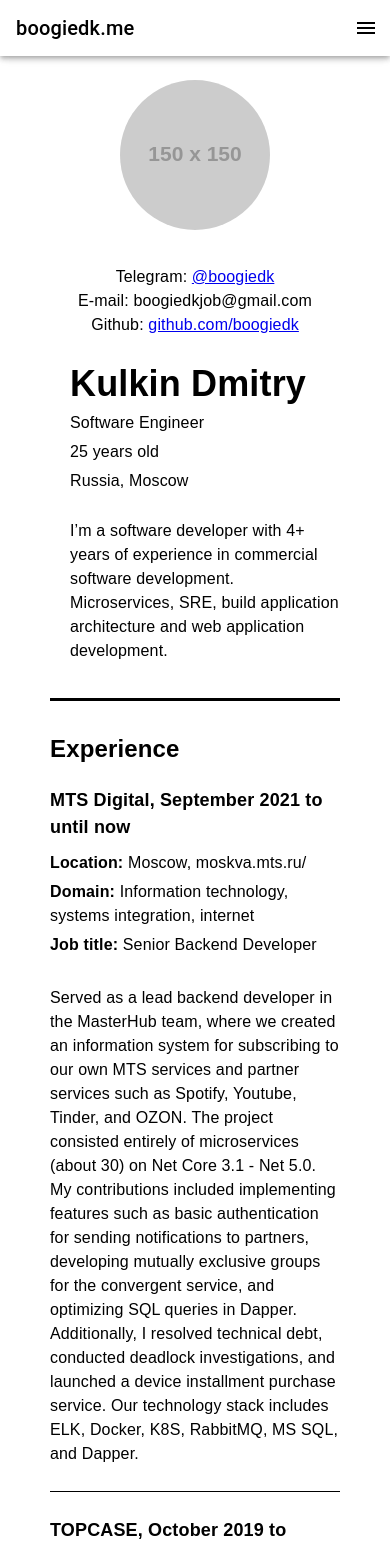
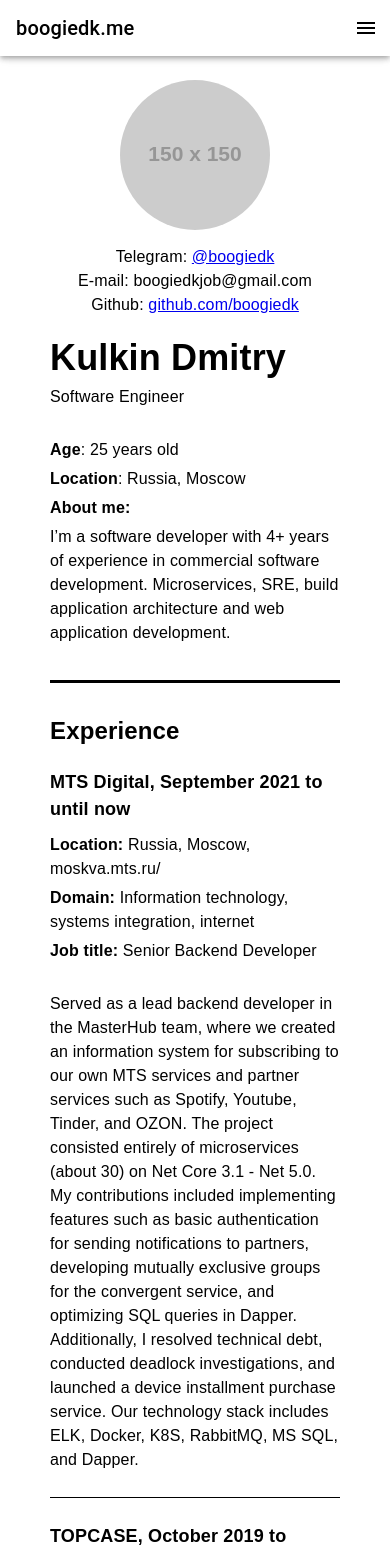
Before and after one commit to boogiedk/boogiedk.me, a React (Create React App) app in the folder frontend/: page / in a window 390 px wide. Shown: the top 1548 px of the page. Built offline with nearby package versions, Linux system fonts and the light colour scheme; the HTML template or start-up script is replaced by a standard one.

Commit message:
fix adaptive design

```diff
--- a/frontend/src/pages/About.css
+++ b/frontend/src/pages/About.css
@@ -1,5 +1,18 @@
 .AboutPage {
   text-align: center;
+}
+
+.header-info {
+    flex: 1;
+    margin-left: 20px;
+}
+
+.contacts {
+    padding-top: 12%;
+}
+
+.description {
+
 }
 
 @media (max-width: 540px) {
@@ -24,17 +37,29 @@
         padding-top: 10px;
     }
 
-    .header-info {
-        order: 3;
-        margin-left: 0;
-        margin-top: 20px;
+    .description {
+        order: 4;
         flex-basis: 100%;
     }
 
-    .description {
-        order: 4;
+    .header-info {
+        order: 3;
+        margin: 0; /* убираем отступ слева */
         flex-basis: 100%;
-        padding-top: 20px;
+    }
+
+    .header-info h1 {
+        font-size: 36px;
+        font-weight: bold;
+    }
+
+    .header-info p {
+        margin-bottom: 5px;
+    }
+
+    .contacts {
+        padding-top: 5%;
+        padding-bottom: 5%;
     }
 }
 
@@ -87,19 +112,6 @@ header {
     border-radius: 50%;
 }
 
-.contacts {
-  padding-top: 12%;
-}
-
-.description {
-    padding-top: 8%;
-}
-
-.header-info {
-    flex: 1;
-    margin-left: 20px;
-}
-
 .header-info h1 {
     font-size: 36px;
     font-weight: bold;
--- a/frontend/src/pages/About.tsx
+++ b/frontend/src/pages/About.tsx
@@ -16,9 +16,11 @@ function About() {
                 <div className="header-info">
                     <h1>Kulkin Dmitry</h1>
                     <p>Software Engineer</p>
-                    <p>25 years old</p>
-                    <p>Russia, Moscow</p>
+                    <br/>
+                    <p><b>Age</b>: 25 years old</p>
+                    <p><b>Location</b>: Russia, Moscow</p>
                 <div className="description">
+                    <p><b>About me:</b></p>
                    <p>I’m a software developer with 4+ years of experience in commercial software development.
                   Microservices, SRE, build application architecture and web application development.</p>
                 </div>
@@ -35,7 +37,7 @@ function About() {
                     <li>
                         <div>
                             <h3>MTS Digital, September 2021 to until now</h3>
-                            <p><b>Location:</b> Moscow, moskva.mts.ru/</p>
+                            <p><b>Location:</b> Russia, Moscow, moskva.mts.ru/</p>
                             <p><b>Domain:</b> Information technology, systems integration, internet</p>
                             <p><b>Job title:</b> Senior Backend Developer</p>
                             <br/>
@@ -46,8 +48,8 @@ function About() {
                     </li>
                     <hr className={"hr-experience"}/>
                     <li>
-                        <h3>TOPCASE, October 2019 to August 2022</h3>
-                        <p><b>Location:</b> Moscow, www.itopcase.ru/</p>
+                        <h3>TOPCASE, October 2019 to August 2021</h3>
+                        <p><b>Location:</b> Russia, Moscow, www.itopcase.ru/</p>
                         <p><b>Domain:</b> Systems integration, automation of technological and business processes of enterprises, IT consulting</p>
                         <p><b>Job title:</b> Middle FullStack Developer</p>
                         <br/>
@@ -57,7 +59,7 @@ function About() {
                     <hr className={"hr-experience"}/>
                     <li>
                         <h3>IML, July 2018 to Febrary 2019</h3>
-                        <p><b>Location:</b> Moscow, iml.ru/</p>
+                        <p><b>Location:</b> Russia, Moscow, iml.ru/</p>
                         <p><b>Domain:</b> Transportation, logistics, warehouse, foreign economic activity, Courier, postal delivery</p>
                         <p><b>Job title:</b> Junior Fullstack Developer</p>
                         <br/>
```
